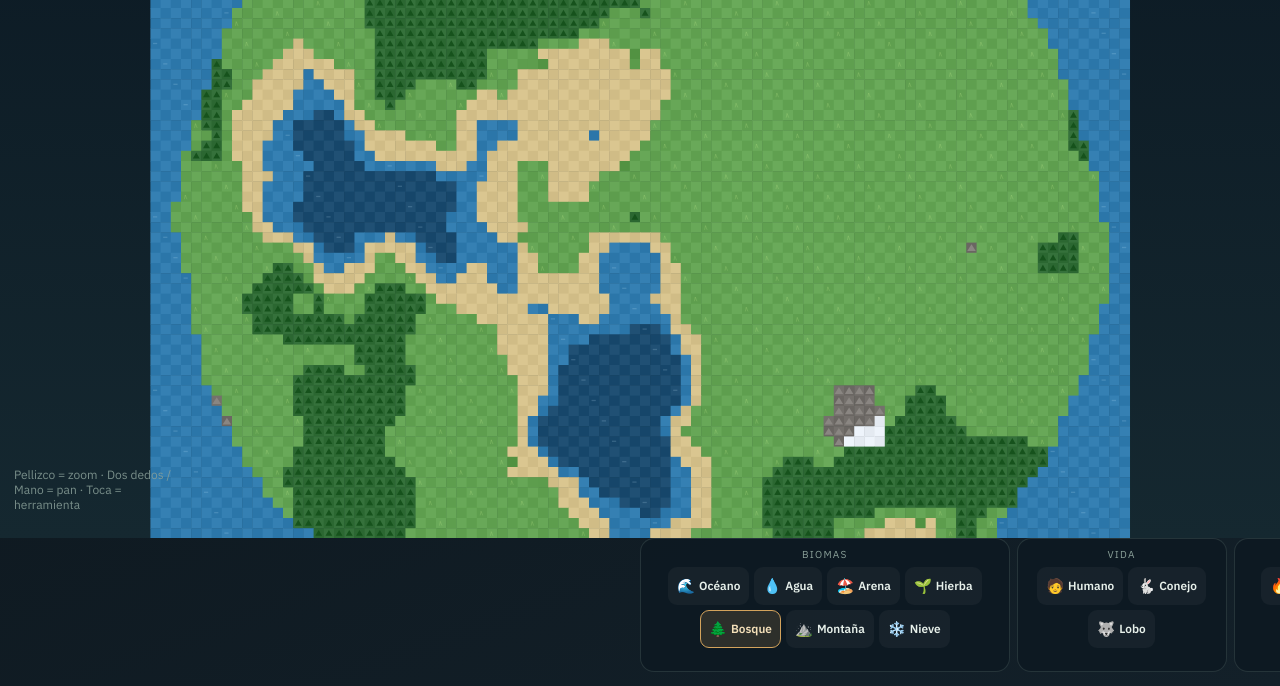
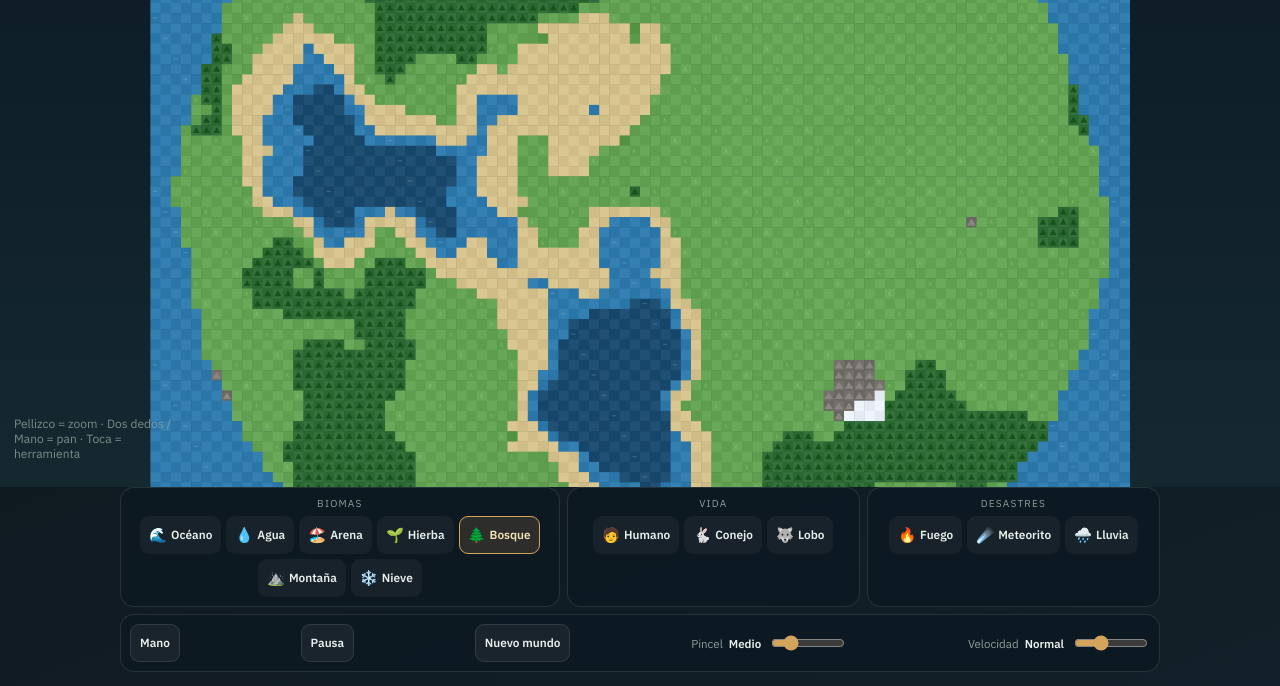
Before and after one commit to mcdesignspur-svg/MUNDI, a website built with Vite: page index.html in a window 1280 px wide. Shown: the part 114-800 px from the top of the page. Built offline with nearby package versions, Linux system fonts and the light colour scheme; animation ran at ten frames a second.

Commit message:
Keep toolbar centered within the viewport

```diff
--- a/src/style.css
+++ b/src/style.css
@@ -140,12 +140,12 @@ body {
   bottom: 0;
   transform: translateX(-50%);
   z-index: 5;
-  width: min(1180px, calc(100% - 32px));
+  width: min(1040px, calc(100% - 32px));
   display: grid;
   gap: 8px;
   padding: 0 0 calc(14px + var(--safe-bottom));
   background: none;
-  animation: rise 0.75s ease-out 0.12s both;
+  animation: toolbar-rise 0.75s ease-out 0.12s both;
 }
 
 .mobile-tool-context {
@@ -205,7 +205,7 @@ body {
 
 .tool-panels {
   display: grid;
-  grid-template-columns: minmax(250px, 1.55fr) minmax(150px, 0.88fr) minmax(160px, 0.95fr) minmax(250px, 1.48fr);
+  grid-template-columns: minmax(0, 1.5fr) minmax(0, 1fr) minmax(0, 1fr);
   gap: 7px;
   align-items: stretch;
 }
@@ -274,6 +274,7 @@ button.tool.nature.active {
 }
 
 .controls {
+  grid-column: 1 / -1;
   display: flex;
   flex-wrap: wrap;
   gap: 6px 8px;
@@ -284,6 +285,11 @@ button.tool.nature.active {
   background: var(--panel);
   border: 1px solid var(--panel-border);
   backdrop-filter: blur(12px);
+  min-width: 0;
+}
+
+.controls > * {
+  min-width: 0;
 }
 
 .controls button {
@@ -358,14 +364,6 @@ input:focus-visible {
 @media (max-width: 1120px) and (min-width: 821px) {
   .toolbar {
     width: min(880px, calc(100% - 24px));
-  }
-
-  .tool-panels {
-    grid-template-columns: 1.5fr 1fr 1fr;
-  }
-
-  .controls {
-    grid-column: 1 / -1;
   }
 
   .controls label {
@@ -527,6 +525,17 @@ input:focus-visible {
   }
 }
 
+@keyframes toolbar-rise {
+  from {
+    opacity: 0;
+    transform: translateX(-50%) translateY(10px);
+  }
+  to {
+    opacity: 1;
+    transform: translateX(-50%) translateY(0);
+  }
+}
+
 @media (prefers-reduced-motion: reduce) {
   *,
   *::before,
```
